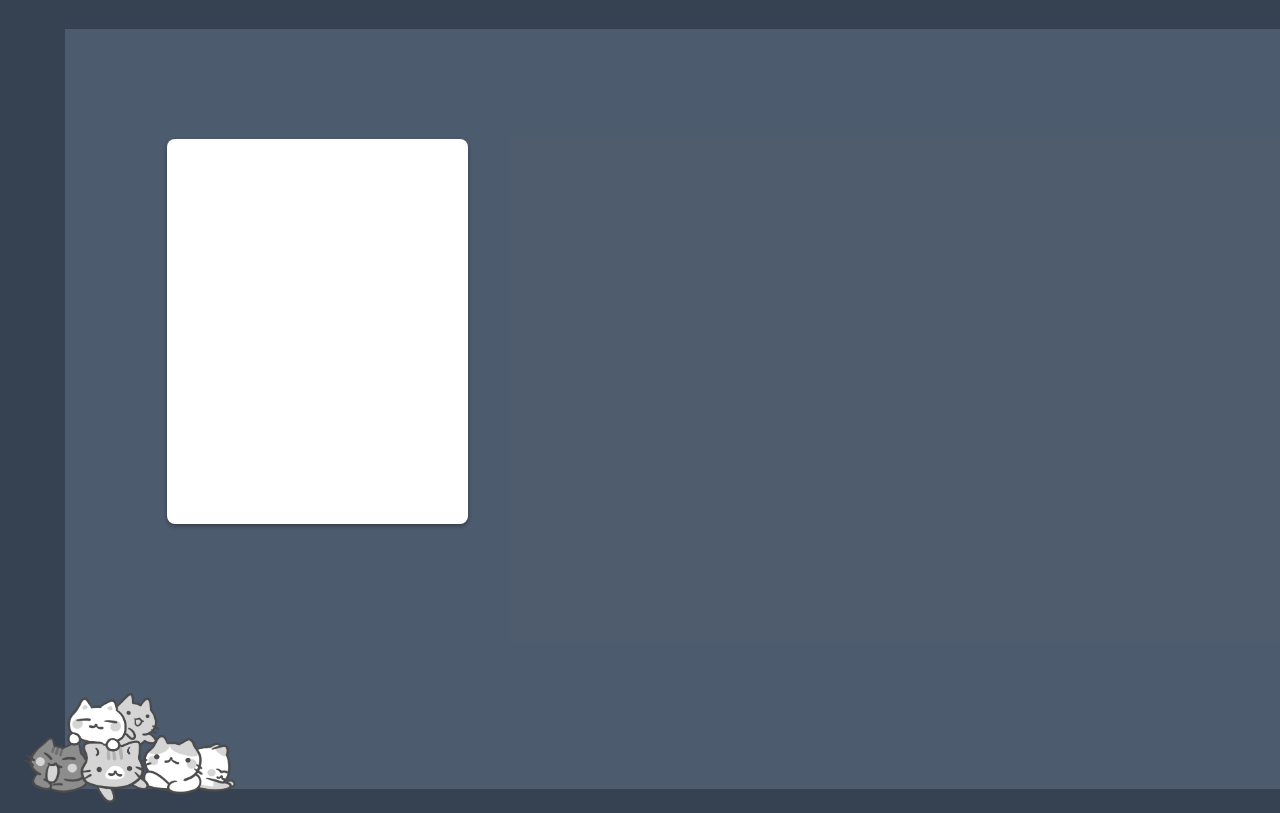
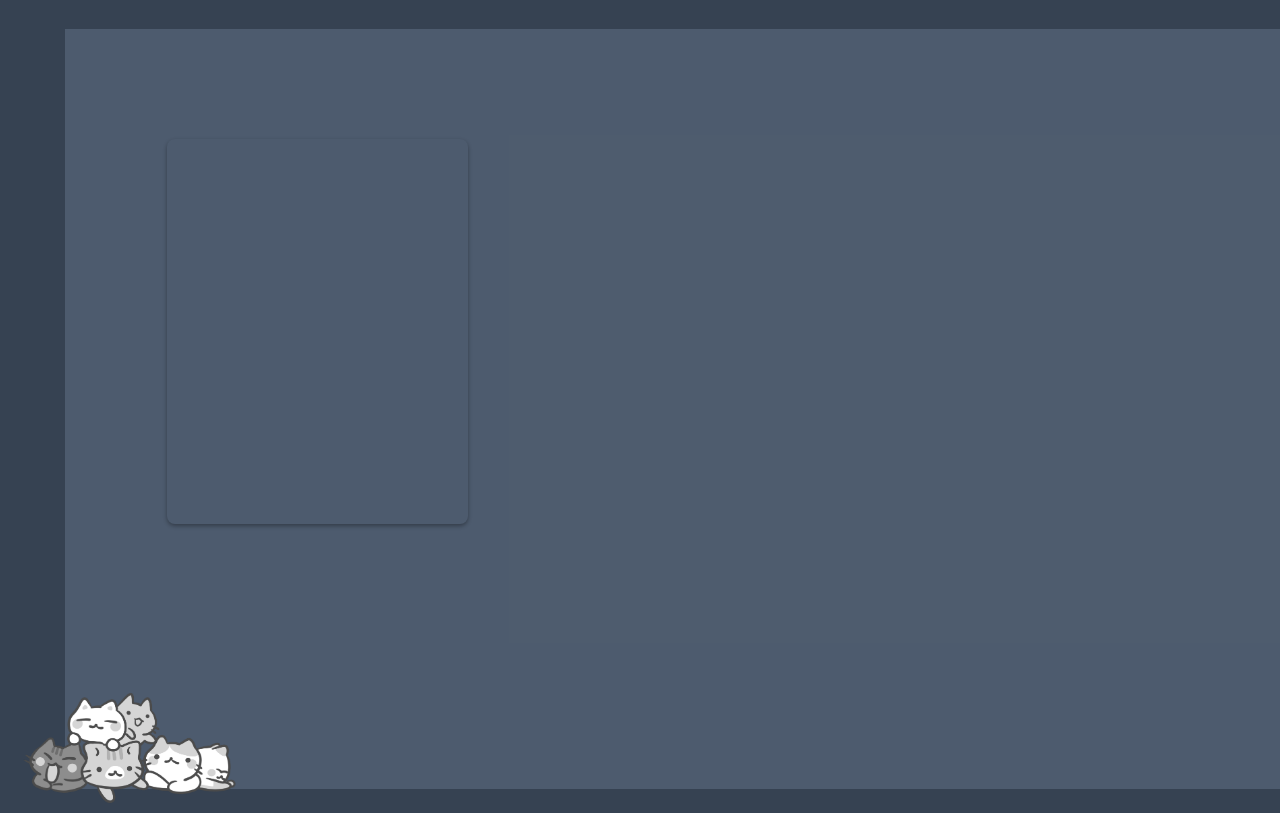
Before and after one commit to h4nniton/tumblr-api, a plain HTML site: page indexMain.html in a window 1280 px wide. Shown: the part 120-933 px from the top of the page. Drawn offline with Linux system fonts and the light colour scheme.

```diff
--- a/indexMain.html
+++ b/indexMain.html
@@ -10,6 +10,7 @@
         rel="stylesheet">
     <link rel="stylesheet" href="styleMain.css">
     <meta name="viewport" content="width=device-width, initial-scale=1.0">
+    <link rel="icon" type="imagem/png" href="./IMG/logo.png" />
     <title>Tumblr-Cat</title>
 </head>
 
--- a/styleMain.css
+++ b/styleMain.css
@@ -95,7 +95,6 @@ h1 {
     width: 301px;
     height: 385px;
     transition: all .5s;
-    background-color: white;
     margin-left: 102px;
     margin-top: 110px;
     display: flex;
```
Also changed, not shown: index.html (+1 -0 lines), IMG/logo.png (added).
